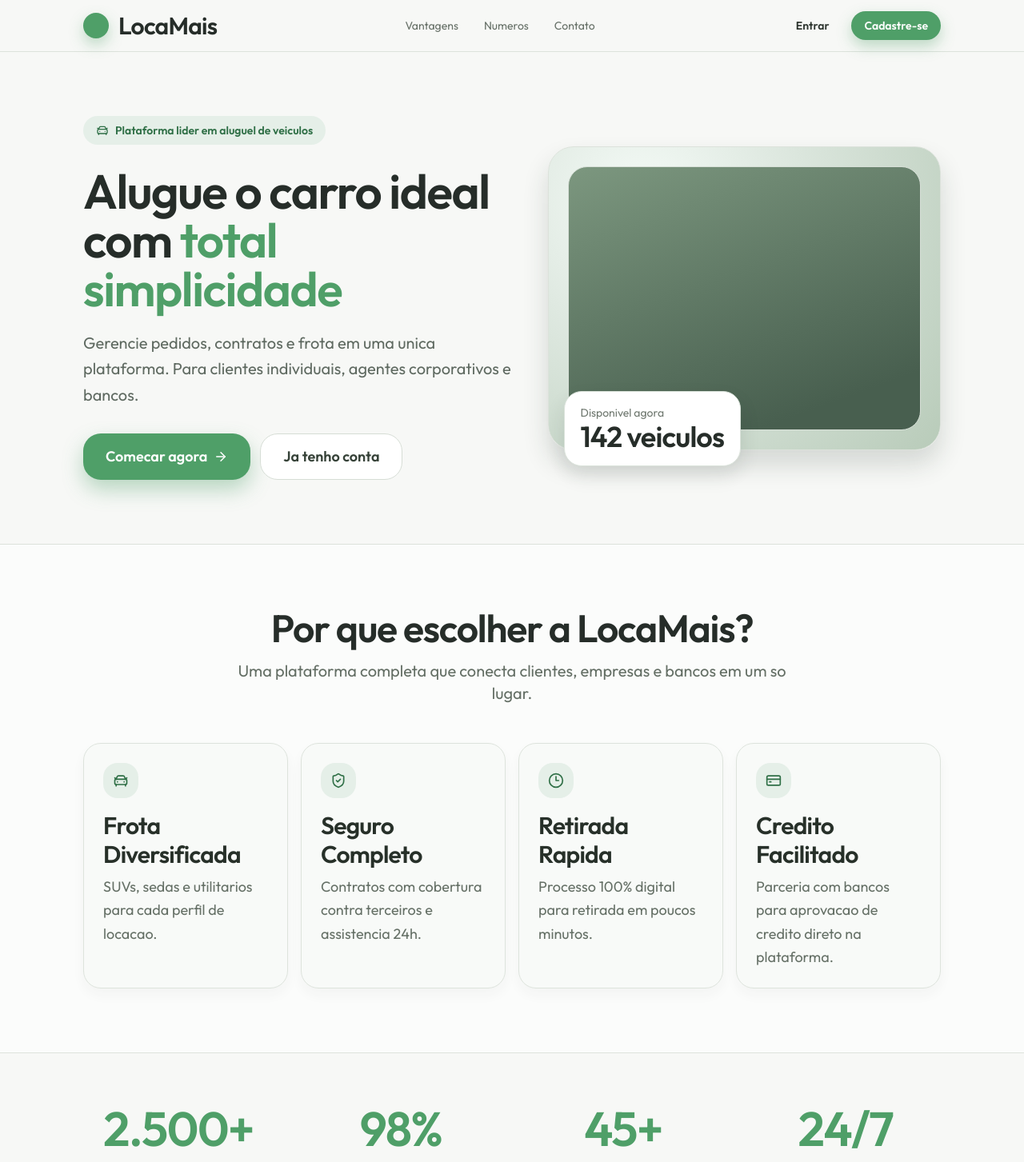
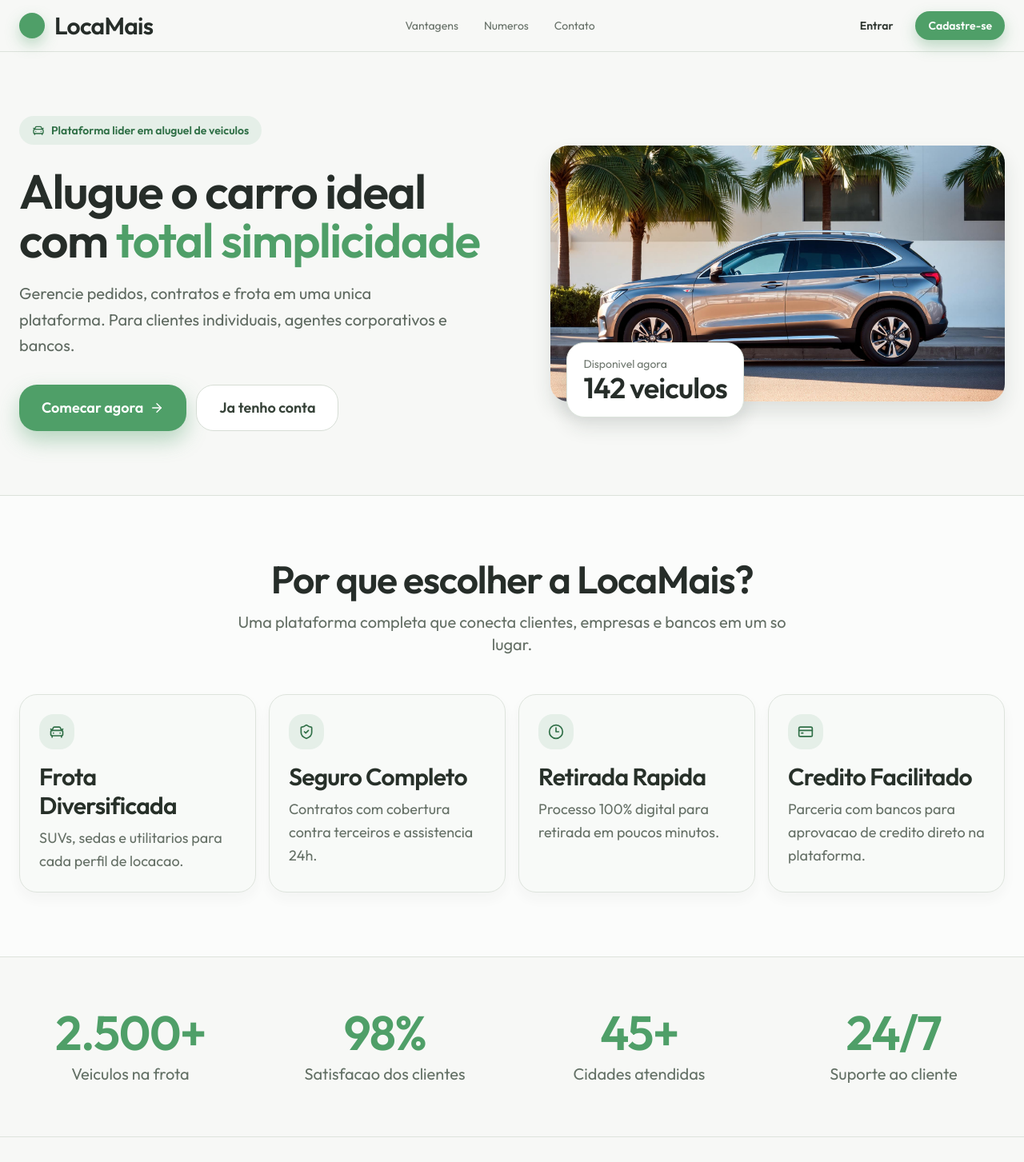
Before and after one commit to igorfclima/Sistema-Aluguel-de-Carros, a Next.js app in the folder frontend/: page / in a window 1280 px wide. Shown: the top 1453 px of the page at 80% size. Built offline with nearby package versions, Linux system fonts and the light colour scheme.

Commit message:
fix: image on landing page

```diff
--- a/frontend/src/app/page.tsx
+++ b/frontend/src/app/page.tsx
@@ -1,6 +1,7 @@
 "use client";
 
 import { useEffect, useSyncExternalStore } from "react";
+import imagemCarro from "../assets/imgs/carro.jpg";
 import { useRouter } from "next/navigation";
 import { useAuth } from "@/context/AuthContext";
 import Link from "next/link";
@@ -36,7 +37,7 @@ export default function Home() {
     return (
         <div className="min-h-screen bg-[#f7f8f6] text-[#262d29]">
             <header className="sticky top-0 z-20 border-b border-[#dce2db] bg-[#f7f8f6]/95 backdrop-blur">
-                <div className="mx-auto flex h-16 w-full max-w-[1120px] items-center justify-between px-4 sm:px-6">
+                <div className="mx-auto flex h-16 w-full max-w-[1400px] items-center justify-between px-4 sm:px-6">
                     <div className="flex items-center gap-3">
                         <div className="h-8 w-8 rounded-full bg-[#4f9f68] shadow-[0_8px_18px_rgba(79,159,104,0.35)]" />
                         <p className="text-3xl font-semibold tracking-tight">
@@ -74,7 +75,7 @@ export default function Home() {
             </header>
 
             <section className="border-b border-[#dce2db]">
-                <div className="mx-auto grid w-full max-w-[1120px] gap-10 px-4 py-16 sm:px-6 lg:grid-cols-[1.1fr_1fr] lg:items-center lg:py-20">
+                <div className="mx-auto grid w-full max-w-[1400px] gap-10 px-4 py-16 sm:px-6 lg:grid-cols-[1.1fr_1fr] lg:items-center lg:py-20">
                     <div className="fade-up">
                         <span className="inline-flex items-center gap-2 rounded-full bg-[#e5efe8] px-4 py-2 text-sm font-semibold text-[#2f6f46]">
                             <CarFront size={16} /> Plataforma lider em aluguel
@@ -111,9 +112,12 @@ export default function Home() {
                     </div>
 
                     <div className="fade-up relative">
-                        <div className="h-[380px] rounded-[32px] border border-[#dce2db] bg-[radial-gradient(circle_at_24%_18%,#f5fbf7_0%,#dfe9e1_35%,#b8cbb9_100%)] p-6 shadow-[0_18px_32px_rgba(34,48,40,0.16)]">
-                            <div className="h-full rounded-[24px] border border-[#d6ded6] bg-[linear-gradient(160deg,#7c977f_0%,#485f4f_85%)]" />
-                        </div>
+                        <img
+                            src={imagemCarro.src}
+                            alt="Carro"
+                            className="h-full w-full object-cover
+                            rounded-3xl shadow-[0_12px_24px_rgba(34,48,40,0.12)]"
+                        />
                         <div className="absolute -bottom-5 left-5 rounded-3xl border border-[#dbe3db] bg-white px-5 py-4 shadow-[0_12px_24px_rgba(34,48,40,0.12)]">
                             <p className="text-sm text-[#6f786f]">
                                 Disponivel agora
@@ -130,7 +134,7 @@ export default function Home() {
                 id="vantagens"
                 className="border-b border-[#dde3dc] bg-white/60"
             >
-                <div className="mx-auto w-full max-w-[1120px] px-4 py-20 text-center sm:px-6">
+                <div className="mx-auto w-full max-w-[1400px] px-4 py-20 text-center sm:px-6">
                     <h2 className="text-5xl font-semibold tracking-tight">
                         Por que escolher a LocaMais?
                     </h2>
@@ -182,7 +186,7 @@ export default function Home() {
             </section>
 
             <section id="numeros" className="border-b border-[#dde3dc]">
-                <div className="mx-auto grid w-full max-w-[1120px] gap-10 px-4 py-16 text-center text-[#4f9f68] sm:grid-cols-2 sm:px-6 lg:grid-cols-4">
+                <div className="mx-auto grid w-full max-w-[1400px] gap-10 px-4 py-16 text-center text-[#4f9f68] sm:grid-cols-2 sm:px-6 lg:grid-cols-4">
                     {[
                         ["2.500+", "Veiculos na frota"],
                         ["98%", "Satisfacao dos clientes"],
@@ -221,7 +225,7 @@ export default function Home() {
             </section>
 
             <footer className="py-8">
-                <div className="mx-auto flex w-full max-w-[1120px] flex-col items-center justify-between gap-3 px-4 text-[#68736a] sm:flex-row sm:px-6">
+                <div className="mx-auto flex w-full max-w-[1400px] flex-col items-center justify-between gap-3 px-4 text-[#68736a] sm:flex-row sm:px-6">
                     <div className="flex items-center gap-3">
                         <div className="h-7 w-7 rounded-full bg-[#4f9f68]" />
                         <p className="text-3xl font-semibold tracking-tight text-[#2a332d]">
```
Also changed, not shown: frontend/src/assets/imgs/carro.jpg (added).
